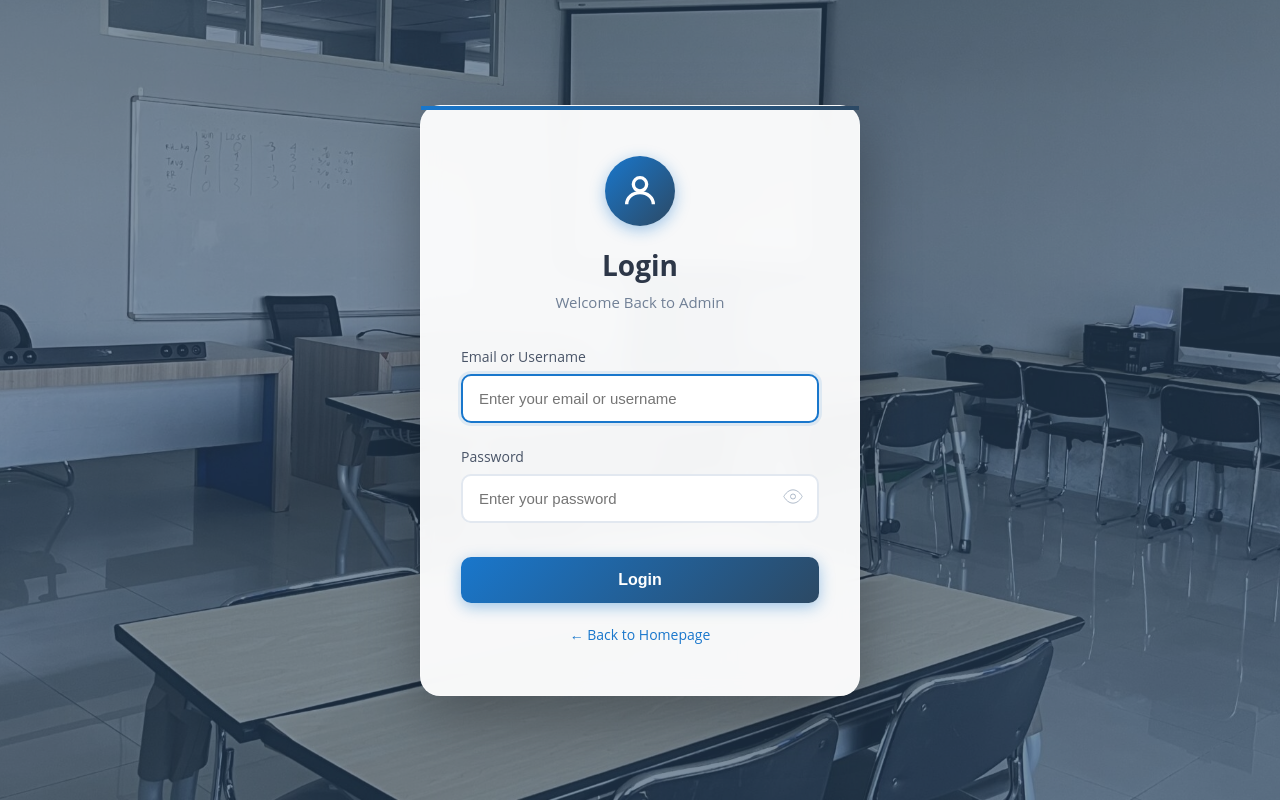
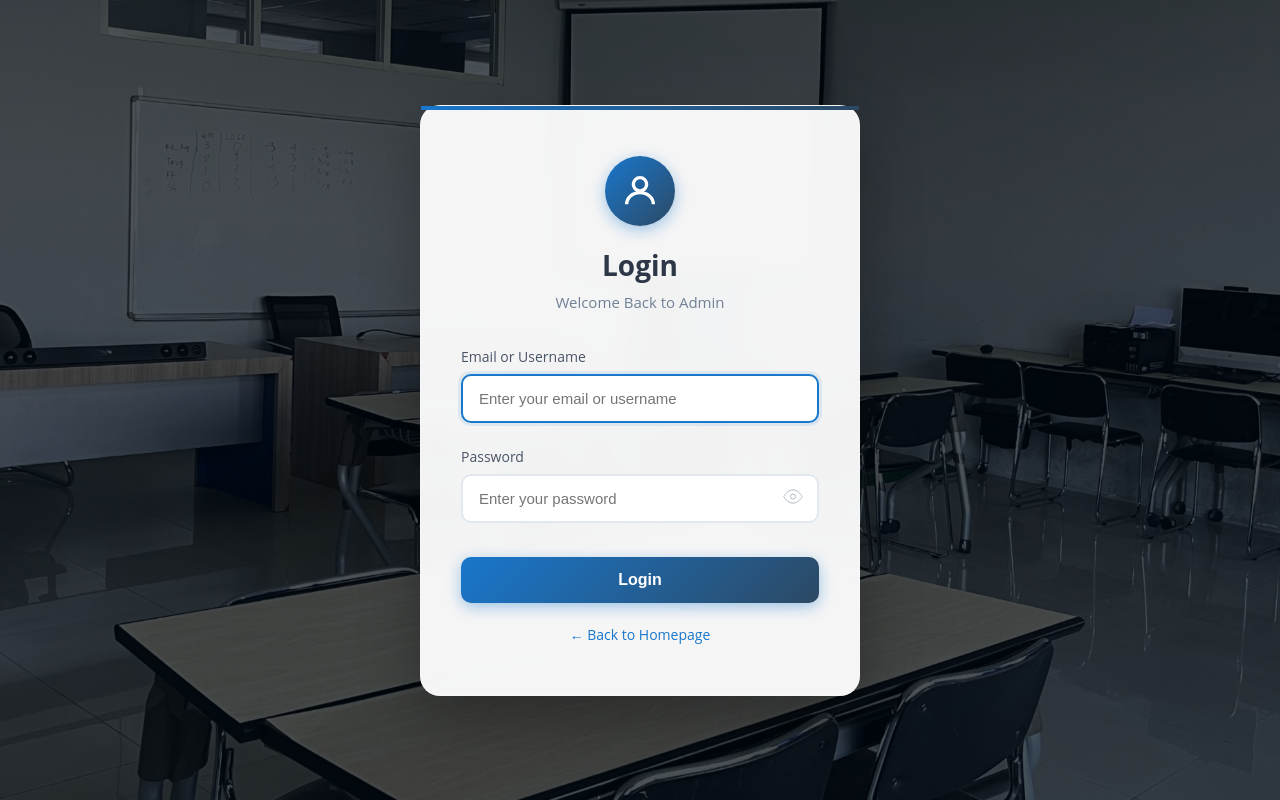
Before and after one commit to nafilafiryal/PBL-LaboratoriumDataTechnologies, a PHP site: page /PBL-LaboratoriumDataTechnologies/auth/login in a window 1280 px wide. Run offline with PHP 8.4, Linux system fonts and the light colour scheme; some libraries are stand-ins or nearby versions.

Commit message:
update!!!!!

```diff
--- a/app/views/auth/login.php
+++ b/app/views/auth/login.php
@@ -31,7 +31,7 @@
             position: relative;
         }
 
-        /* Overlay untuk membuat background lebih gelap */
+
         body::before {
             content: '';
             position: absolute;
@@ -39,7 +39,7 @@
             left: 0;
             right: 0;
             bottom: 0;
-            background: rgba(44, 73, 100, 0.6);
+            background: rgba(0, 9, 16, 0.7);
             z-index: 0;
         }
 
```
